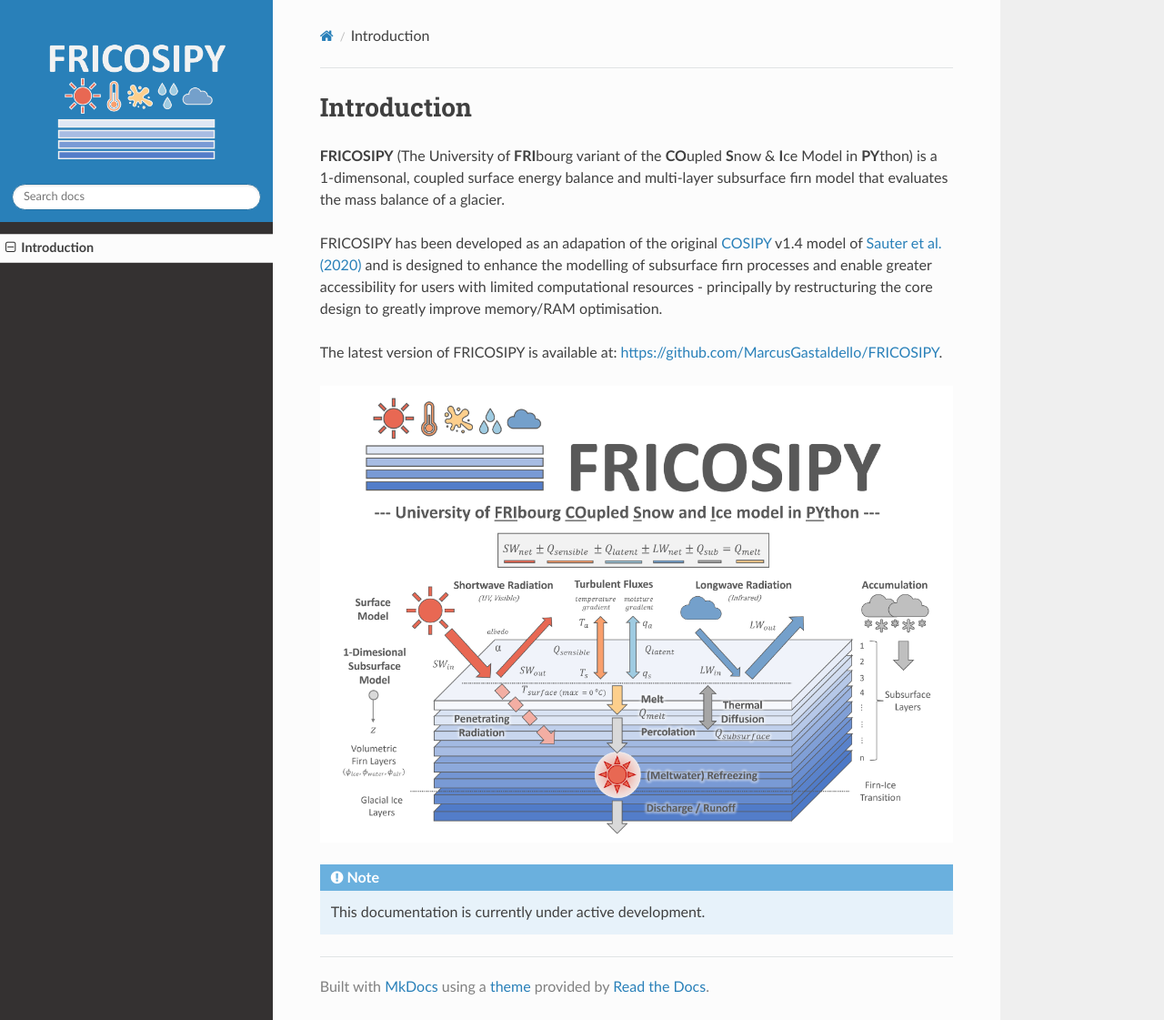
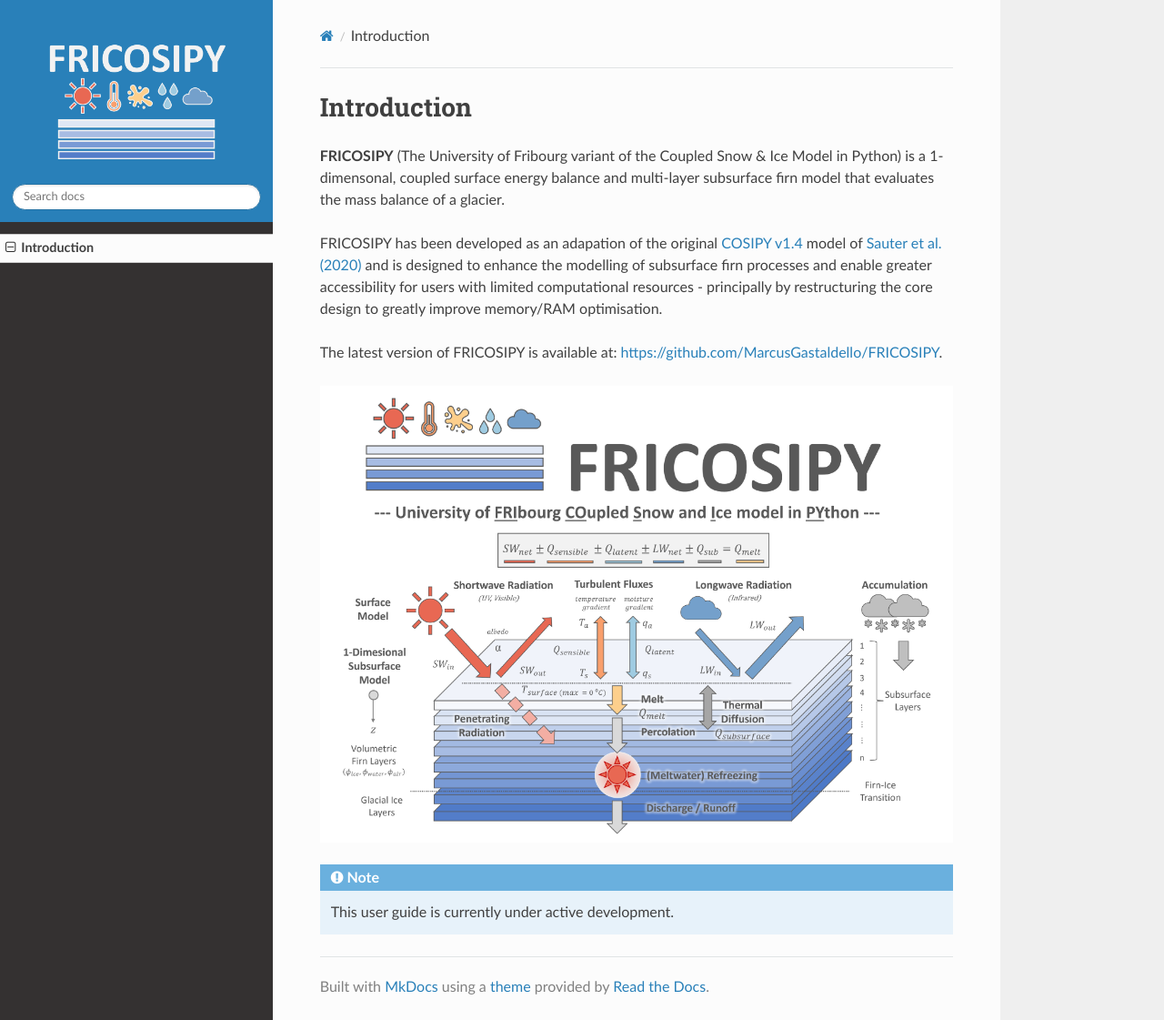
Before and after one commit to MarcusGastaldello/FRICOSIPY, an MkDocs documentation site: the page built from docs/index.md, in a window 1280 px wide and 1121 px high. Shown: the whole window at 91% size. Built offline with MkDocs 1.6.1, drawn with Linux system fonts in a browser that asks for light colours; nearby versions of some CDN libraries.

Commit message:
Fix typos and improve wording in documentation

```diff
--- a/docs/index.md
+++ b/docs/index.md
@@ -1,10 +1,10 @@
 
 # Introduction
 
-**FRICOSIPY** (The University of **FRI**bourg variant of the **CO**upled **S**now & **I**ce Model in **PY**thon) is a 1-dimensonal, coupled surface energy balance and
+**FRICOSIPY** (The University of Fribourg variant of the Coupled Snow & Ice Model in Python) is a 1-dimensonal, coupled surface energy balance and
 multi-layer subsurface firn model that evaluates the mass balance of a glacier.
 
-FRICOSIPY has been developed as an adapation of the original [COSIPY](https://github.com/cryotools/cosipy) v1.4 model of [Sauter et al. (2020)](https://doi.org/10.5194/gmd-13-5645-2020) and is designed to enhance the modelling of subsurface firn processes and enable greater accessibility for users with limited computational resources - principally by restructuring the core design to greatly improve memory/RAM optimisation.
+FRICOSIPY has been developed as an adapation of the original [COSIPY v1.4](https://github.com/cryotools/cosipy) model of [Sauter et al. (2020)](https://doi.org/10.5194/gmd-13-5645-2020) and is designed to enhance the modelling of subsurface firn processes and enable greater accessibility for users with limited computational resources - principally by restructuring the core design to greatly improve memory/RAM optimisation.
 
 The latest version of FRICOSIPY is available at: [https://github.com/MarcusGastaldello/FRICOSIPY](https://github.com/MarcusGastaldello/FRICOSIPY).
 
@@ -12,4 +12,4 @@
 
 !!! note
 
-    This documentation is currently under active development.
+    This user guide is currently under active development.
```
